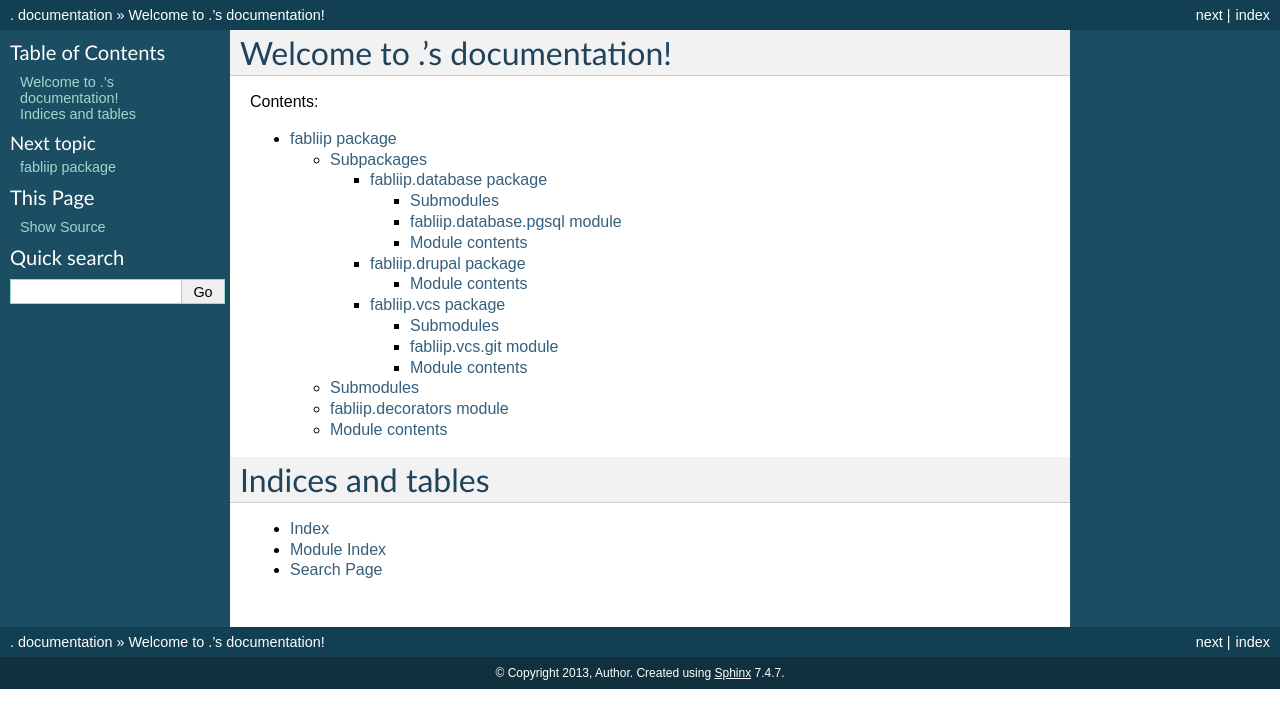
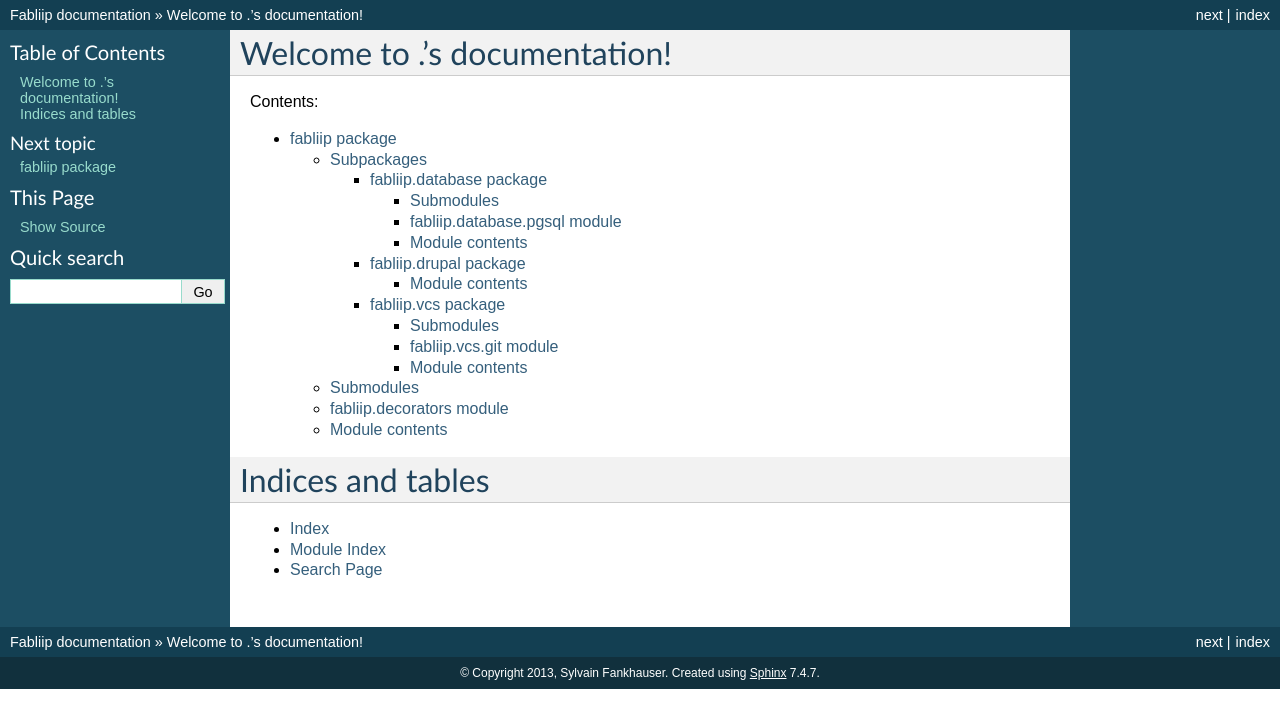
Before and after one commit to liip/fabliip, a Sphinx documentation site: the page built from docs/index.rst, in a window 1280 px wide. Shown: the top 728 px of the page. Built offline with Sphinx 7.4.7, drawn with Linux system fonts in a browser that asks for light colours.

Commit message:
add project name to sphinx configuration file

```diff
--- a/docs/conf.py
+++ b/docs/conf.py
@@ -46,8 +46,8 @@ source_suffix = '.rst'
 master_doc = 'index'
 
 # General information about the project.
-project = u'.'
-copyright = u'2013, Author'
+project = u'Fabliip'
+copyright = u'2013, Sylvain Fankhauser'
 
 # The version info for the project you're documenting, acts as replacement for
 # |version| and |release|, also used in various other places throughout the
@@ -264,10 +264,10 @@ texinfo_documents = [
 # -- Options for Epub output ----------------------------------------------
 
 # Bibliographic Dublin Core info.
-epub_title = u'.'
-epub_author = u'Author'
-epub_publisher = u'Author'
-epub_copyright = u'2013, Author'
+epub_title = u'Fabliip'
+epub_author = u'Sylvain Fankhauser'
+epub_publisher = u''
+epub_copyright = u'2013, Sylvain Fankhauser'
 
 # The basename for the epub file. It defaults to the project name.
 #epub_basename = u'.'
```
